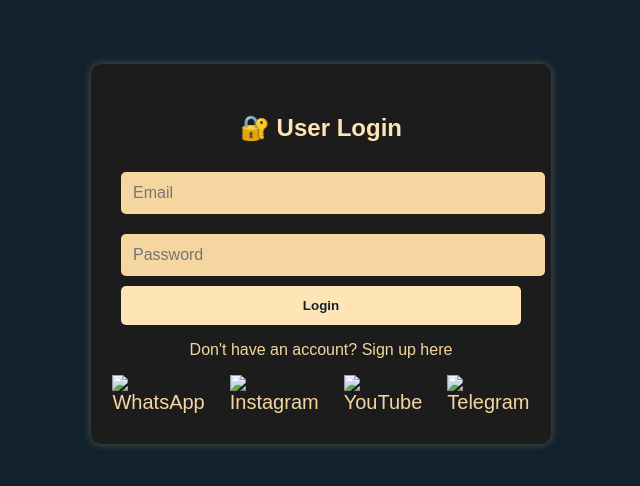
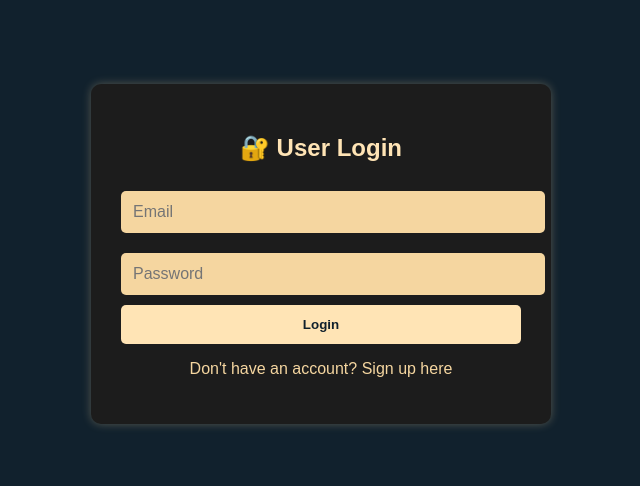
Before and after one commit to Nikheel0099/Gujarat-Engineering-Academy-New-Add, a plain HTML site: page login.html in a window 1280 px wide. Shown: the part 166-652 px from the top of the page, without its empty margins (319-959 px from the left). Drawn offline with Linux system fonts and the light colour scheme.

Commit message:
Update login.html

```diff
--- a/login.html
+++ b/login.html
@@ -67,18 +67,6 @@ button:hover {
   text-decoration: none;
 }
 
-.social-icons {
-  display: flex;
-  justify-content: center;
-  gap: 15px;
-  margin-top: 15px;
-}
-
-.social-icons img {
-  width: 30px;
-  height: 30px;
-}
-
   </style>
 </head>
 <body>
@@ -86,15 +74,9 @@ button:hover {
     <h2>🔐 User Login</h2>
     <input type="email" id="email" placeholder="Email" required />
     <input type="password" id="password" placeholder="Password" required />
-    <button type="submit">Login</button>
+    <button type="submit" id="loginBtn">Login</button>
     <div class="link">
       <p>Don't have an account? <a href="signup.html">Sign up here</a></p>
-    </div>
-    <div class="social-icons">
-      <a href="#"><img src="icons/whatsapp.png" alt="WhatsApp"></a>
-      <a href="#"><img src="icons/instagram.png" alt="Instagram"></a>
-      <a href="#"><img src="icons/youtube.png" alt="YouTube"></a>
-      <a href="#"><img src="icons/telegram.png" alt="Telegram"></a>
     </div>
   </form>
 </body>
```
